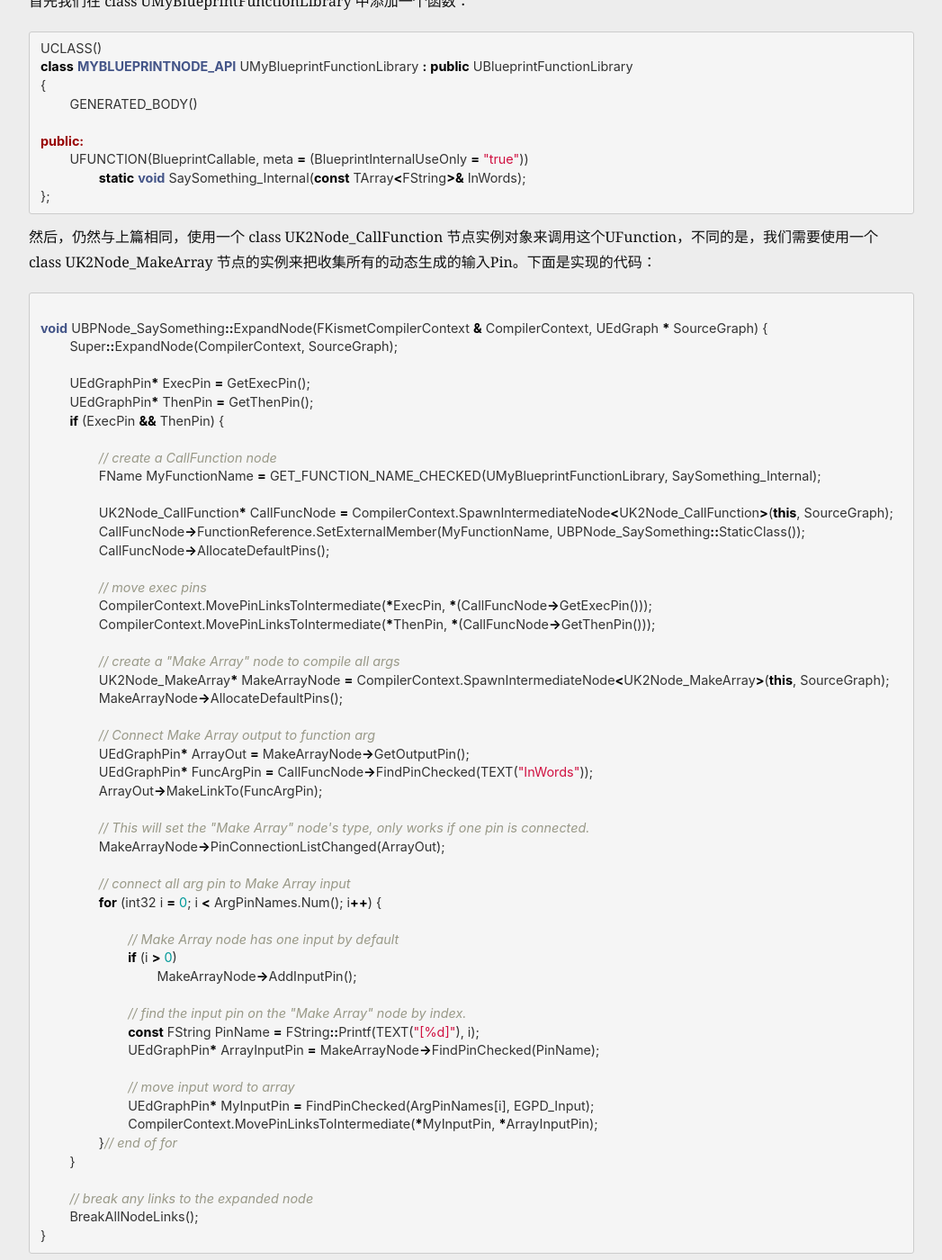
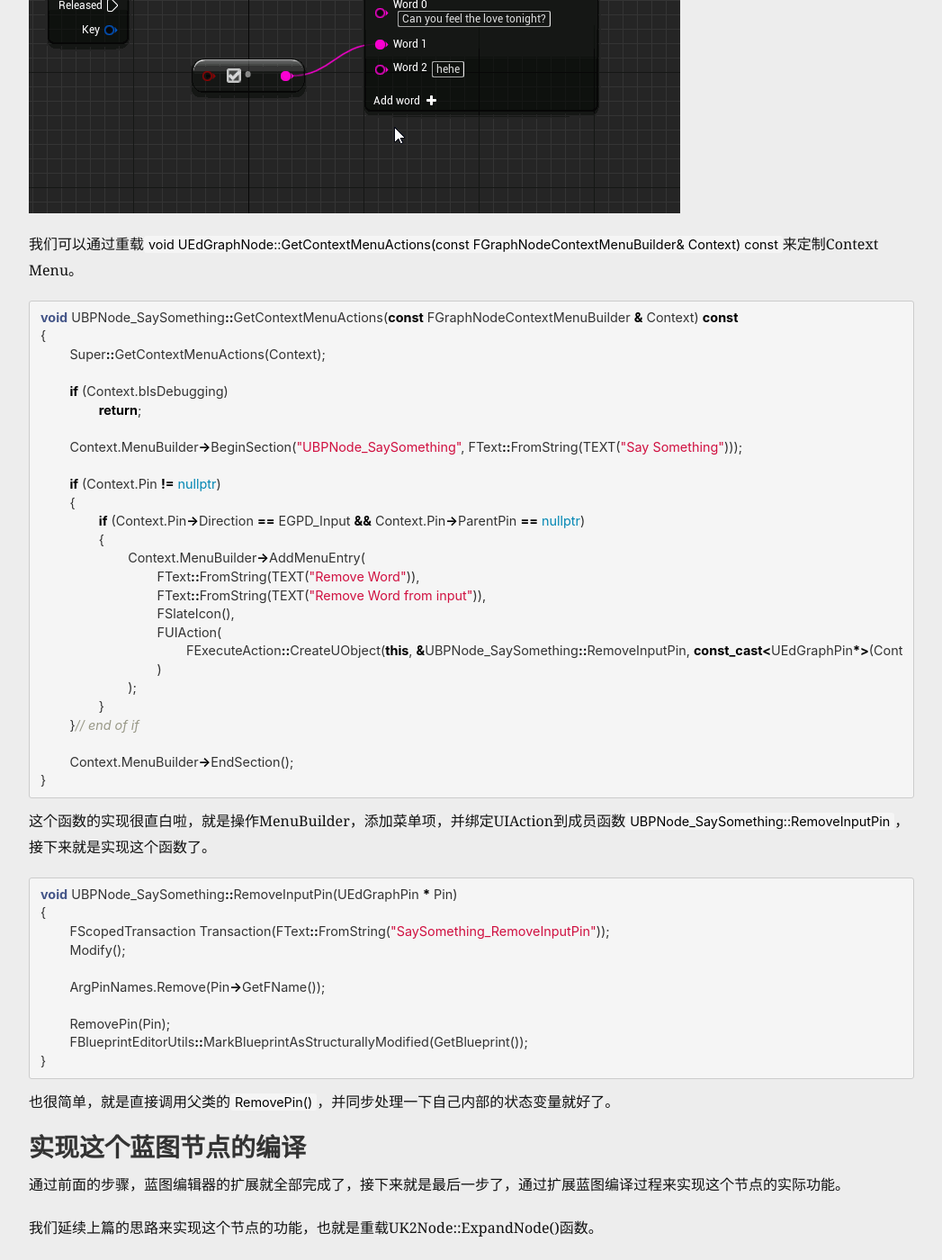
Before and after one commit to neil3d/neil3d.github.io, a Jekyll site: the page built from _posts/2019-09-01-bp_dynamic_pin.md, in a window 1280 px wide and 1400 px high, scrolled down 5085 px. Shown: the whole window at 90% size, without its empty margins (116-1163 px from the left). Built offline with Jekyll 4.4.1, drawn with Linux system fonts in a browser that asks for light colours; comment, search, counter and statistics services are not loaded; some of the changed text lies outside the part shown.

Commit message:
remove pin

````diff
--- a/_posts/2019-09-01-bp_dynamic_pin.md
+++ b/_posts/2019-09-01-bp_dynamic_pin.md
@@ -129,7 +129,7 @@ TSharedPtr<SGraphNode> UBPNode_SaySomething::CreateVisualWidget() {
 完成上述代码之后，运行蓝图编辑器，添加Say Something节点，就可以看到这个Widget了：
 ![SGraphNode](/assets/img/ucookbook/custom_node/dynamic_pin_2.png)
 
-### 动态增加输入参数变量
+### 动态增加Pin
 
 当用户点击“Add Word +”按钮时，SGraphNodeSaySomething::OnAddPin()会被调用，下面是它的实现代码：
 
@@ -166,6 +166,61 @@ void UBPNode_SaySomething::AddPinToNode()
 ```
 现在我们就可以在蓝图编辑器里面操作添加输入Pin了 ：
 ![Add Pin](/assets/img/ucookbook/custom_node/dynamic_pin_3.png)
+
+### 动态删除Pin
+
+如果用户想要删除某个输入变量Pin，他需要在那个Pin上点击鼠标右键，呼出Context Menu，选择“删除”菜单项将其移除。下面我们就看看这个操作是如何实现的。
+
+![Add Pin](/assets/img/ucookbook/custom_node/remove_pin.gif)
+
+我们可以通过重载`void UEdGraphNode::GetContextMenuActions(const FGraphNodeContextMenuBuilder& Context) const`来定制Context Menu。
+
+```cpp
+void UBPNode_SaySomething::GetContextMenuActions(const FGraphNodeContextMenuBuilder & Context) const
+{
+	Super::GetContextMenuActions(Context);
+
+	if (Context.bIsDebugging)
+		return;
+
+	Context.MenuBuilder->BeginSection("UBPNode_SaySomething", FText::FromString(TEXT("Say Something")));
+
+	if (Context.Pin != nullptr)
+	{
+		if (Context.Pin->Direction == EGPD_Input && Context.Pin->ParentPin == nullptr)
+		{
+			Context.MenuBuilder->AddMenuEntry(
+				FText::FromString(TEXT("Remove Word")),
+				FText::FromString(TEXT("Remove Word from input")),
+				FSlateIcon(),
+				FUIAction(
+					FExecuteAction::CreateUObject(this, &UBPNode_SaySomething::RemoveInputPin, const_cast<UEdGraphPin*>(Context.Pin))
+				)
+			);
+		}
+	}// end of if
+
+	Context.MenuBuilder->EndSection();
+}
+```
+
+这个函数的实现很直白啦，就是操作MenuBuilder，添加菜单项，并绑定UIAction到成员函数`UBPNode_SaySomething::RemoveInputPin`，接下来就是实现这个函数了。
+
+```cpp
+void UBPNode_SaySomething::RemoveInputPin(UEdGraphPin * Pin)
+{
+	FScopedTransaction Transaction(FText::FromString("SaySomething_RemoveInputPin"));
+	Modify();
+
+	ArgPinNames.Remove(Pin->GetFName());
+
+	RemovePin(Pin);
+	FBlueprintEditorUtils::MarkBlueprintAsStructurallyModified(GetBlueprint());
+}
+```
+
+也很简单，就是直接调用父类的`RemovePin()`，并同步处理一下自己内部的状态变量就好了。
+
 
 ### 实现这个蓝图节点的编译
 
````
Also changed, not shown: assets/img/ucookbook/custom_node/remove_pin.gif (added).
